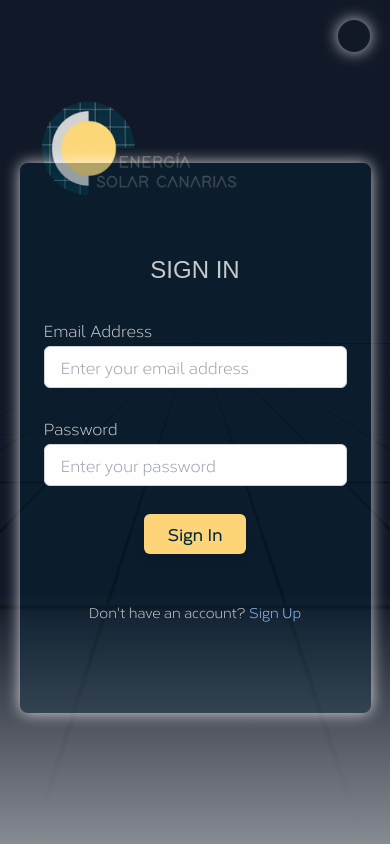
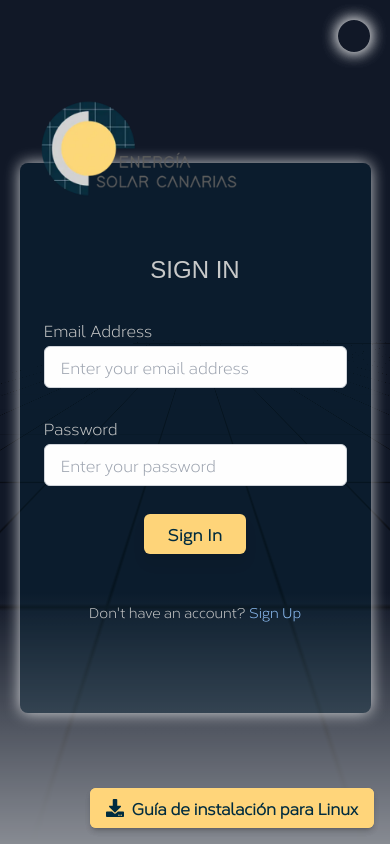
Before and after one commit to Galaga-Agency/energia_solar_canarias_frontend, a Next.js app: page / in a window 390 px wide. Built offline with nearby package versions, Linux system fonts and the light colour scheme; a web font is replaced by a local one.

Commit message:
video player guia de instalación ok

```diff
--- a/app/page.js
+++ b/app/page.js
@@ -1,11 +1,17 @@
+import InstallationGuide from "@/components/InstallationGuide";
 import LanguageSelector from "@/components/LanguageSelector";
 import LogoAnimation from "@/components/LogoAnimation";
 
 export default function Home() {
   return (
-    <div className="h-screen w-screen flex justify-center items-center bg-white overflow-hidden relative">
-      <LanguageSelector />
-      <LogoAnimation />
+    <div className="h-screen w-screen bg-white overflow-hidden relative">
+      <div className="absolute top-4 right-4 flex gap-4">
+        <InstallationGuide />
+        <LanguageSelector />
+      </div>
+      <div className="flex justify-center items-center h-full">
+        <LogoAnimation />
+      </div>
     </div>
   );
 }
--- a/components/AuthenticationForm.js
+++ b/components/AuthenticationForm.js
@@ -57,7 +57,7 @@ const AuthenticationForm = () => {
   };
 
   return (
-    <div className="relative w-full max-w-[90vw] md:max-w-[50vw] lg:max-w-[35vw] xl:max-w-[30vw] 2xl:max-w-[20vw] mx-auto mt-8">
+    <div className="relative w-full max-w-[90vw] md:max-w-[50vw] lg:max-w-[35vw] xl:max-w-[30vw] 2xl:max-w-[20vw] mx-auto mt-8 z-0">
       <div
         className="relative w-full h-[550px]"
         style={{ perspective: "1000px" }}
@@ -72,7 +72,7 @@ const AuthenticationForm = () => {
         >
           {/* Front (Login Form) */}
           <motion.div
-            className="absolute w-full h-full p-6 bg-custom-dark-blue bg-opacity-30 shadow-white-shadow rounded-lg flex flex-col justify-center space-y-4"
+            className="absolute w-full h-full p-6 bg-custom-dark-blue bg-opacity-30 shadow-white-shadow rounded-lg flex flex-col justify-center space-y-4 z-0"
             style={{ backfaceVisibility: "hidden", transform: "rotateY(0deg)" }}
           >
             {!isFlipped && (
--- /dev/null
+++ b/components/InstallationGuide.js
@@ -0,0 +1,99 @@
+"use client";
+
+import React, { useState, useEffect, useRef } from "react";
+import { FaDownload, FaTimes } from "react-icons/fa";
+import useDeviceType from "@/hooks/useDeviceType"; // Import your custom hook
+
+const InstallationGuide = () => {
+  const [os, setOs] = useState(null);
+  const [isExpanded, setIsExpanded] = useState(false);
+  const modalRef = useRef(null);
+  const { isMobile } = useDeviceType(); // Use the hook to determine device type
+
+  useEffect(() => {
+    const userAgent = navigator.userAgent;
+    if (userAgent.includes("Win")) {
+      setOs("Windows");
+    } else if (userAgent.includes("Mac")) {
+      setOs("macOS");
+    } else if (userAgent.includes("Linux")) {
+      setOs("Linux");
+    } else if (userAgent.includes("Android")) {
+      setOs("Android");
+    } else if (userAgent.includes("iPhone") || userAgent.includes("iPad")) {
+      setOs("iOS");
+    }
+
+    const handleClickOutside = (event) => {
+      if (modalRef.current && !modalRef.current.contains(event.target)) {
+        setIsExpanded(false);
+      }
+    };
+
+    if (isExpanded) {
+      document.addEventListener("mousedown", handleClickOutside);
+    } else {
+      document.removeEventListener("mousedown", handleClickOutside);
+    }
+
+    return () => {
+      document.removeEventListener("mousedown", handleClickOutside);
+    };
+  }, [isExpanded]);
+
+  const videoSources = {
+    Windows: "/videos/windows-installation.mp4",
+    macOS: "/videos/macos-installation.mp4",
+    Linux: "/videos/linux-installation.mp4",
+    Android: "/videos/android-installation.mp4",
+    iOS: "/videos/ios-installation.mp4",
+  };
+
+  const handleToggle = () => {
+    setIsExpanded(!isExpanded);
+  };
+
+  return (
+    <div className="flex flex-col items-end">
+      {os && (
+        <button
+          className={`flex items-center gap-2 bg-custom-yellow text-custom-dark-blue font-semibold px-4 py-2 rounded-md shadow-md hover:bg-opacity-90 transition-all
+          fixed z-50
+          bottom-4 right-4 md:bottom-auto md:top-4 md:right-4
+          ${!isMobile ? "mr-12" : ""}`}
+          onClick={handleToggle}
+        >
+          <FaDownload className="text-lg" />
+          <span>{`Guía de instalación para ${os}`}</span>
+        </button>
+      )}
+
+      {isExpanded && (
+        <div
+          className="fixed inset-0 flex justify-center items-center z-50 bg-black bg-opacity-80"
+          style={{ backdropFilter: "blur(5px)" }}
+        >
+          <div
+            ref={modalRef}
+            className="relative w-full max-w-[90%] md:max-w-[700px] p-4 bg-white rounded-lg shadow-lg"
+          >
+            <button
+              className="absolute -top-3 -right-3 text-custom-dark-blue text-2xl bg-custom-yellow rounded-full p-1 hover:shadow-white-shadow z-60"
+              onClick={handleToggle}
+            >
+              <FaTimes className="text-2xl" />
+            </button>
+            <video
+              src={videoSources[os]}
+              controls
+              autoPlay
+              className="w-full rounded-md shadow-md bg-black"
+            />
+          </div>
+        </div>
+      )}
+    </div>
+  );
+};
+
+export default InstallationGuide;
--- a/components/LogoAnimation.js
+++ b/components/LogoAnimation.js
@@ -9,6 +9,7 @@ import AuthenticationForm from "./AuthenticationForm";
 import useDeviceType from "@/hooks/useDeviceType";
 import RetroGrid from "./magicui/retro-grid";
 import LanguageSelector from "./LanguageSelector";
+import InstallationGuide from "./InstallationGuide"; // Import the guide component
 
 const LogoAnimation = () => {
   const [showTransition, setShowTransition] = useState(true);
@@ -82,12 +83,16 @@ const LogoAnimation = () => {
             initial={{ opacity: 0 }}
             animate={{ opacity: 1 }}
             transition={{ duration: 1, ease: "easeInOut" }}
-            className="z-50 absolute w-full"
+            className="z-30 absolute w-full"
           >
             <AuthenticationForm />
           </motion.div>
         )}
       </AnimatePresence>
+      <div className="absolute top-4 right-4 z-50 flex gap-4">
+        <LanguageSelector />
+        <InstallationGuide />
+      </div>
       <RetroGrid />
     </div>
   );
--- a/locales/en.json
+++ b/locales/en.json
@@ -20,5 +20,8 @@
   "registrationSuccess": "Registration successful! Check your email to confirm your account.",
   "loginSuccess": "Click the link we sent to your email to log in.",
   "registrationError": "Error creating account, please try again later.",
-  "loginError": "Error logging in, please try again later."
+  "loginError": "Error logging in, please try again later.",
+  "installationGuideTitle": "Installation Guide for {{os}}",
+  "loadingMessage": "Loading installation guide..."
+
 }
--- a/locales/es.json
+++ b/locales/es.json
@@ -20,5 +20,7 @@
   "registrationSuccess": "¡Registro exitoso! Revisa tu correo para confirmar tu cuenta.",
   "loginSuccess": "Haz click en el enlace que hemos enviado a tu correo electrónico.",
   "registrationError": "Error en la creación de cuenta, intentalo de nuevo más tarde.",
-  "loginError": "Error en el inicio de sesión, intentalo de nuevo más tarde."
+  "loginError": "Error en el inicio de sesión, intentalo de nuevo más tarde.",
+  "installationGuideTitle": "Guía de instalación para {{os}}",
+  "loadingMessage": "Cargando la guía de instalación..."
 }
--- a/package.json
+++ b/package.json
@@ -25,6 +25,7 @@
     "react-dom": "^18.3.1",
     "react-hook-form": "^7.53.0",
     "react-i18next": "^15.0.2",
+    "react-icons": "^5.3.0",
     "react-redux": "^9.1.2",
     "tailwind-merge": "^2.5.2",
     "tailwindcss-animate": "^1.0.7"
```
Also changed, not shown: 1 other file (tests, documents, lock files or other folders).
